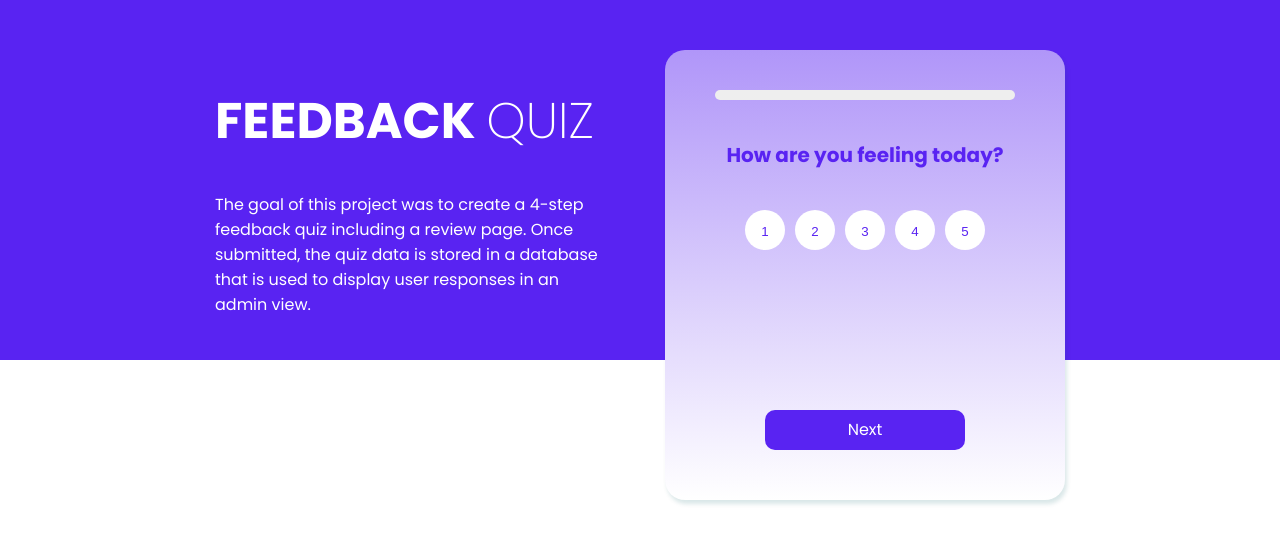
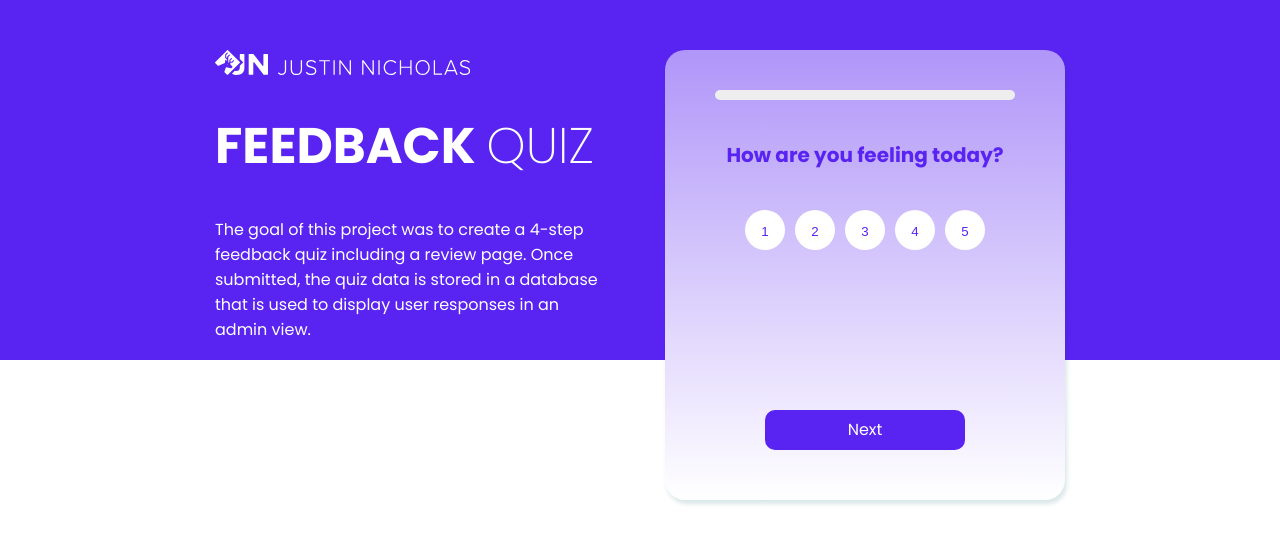
Before and after one commit to JustinNicholas/weekend-redux-feedback-loop, a React (Create React App) app: page /review in a window 1280 px wide. Shown: the top 544 px of the page. Built offline with nearby package versions, Linux system fonts and the light colour scheme.

Commit message:
add custom logo

```diff
--- a/src/components/App/App.css
+++ b/src/components/App/App.css
@@ -1,3 +1,11 @@
+.customLogo {
+  background-image: url('../../../public/images/JustinCustomLogo.svg');
+  height: 25px;
+  width: 255px;
+  margin-left: 0;
+  margin-top: 0;
+}
+
 .App {
   text-align: center;
   font-family: 'Poppins', sans-serif;
--- a/src/components/App/App.jsx
+++ b/src/components/App/App.jsx
@@ -36,11 +36,14 @@ function App() {
 
   return (
     <Router>
+
       {/* This info and header is returned on every page */}
       <div className="App">
+
         <div className="full-width-header">
           <div className="card-container">
             <header className="App-header">
+              <div className='customLogo'></div>
               <h1 className="App-title">
                 FEEDBACK <span className="reg">QUIZ</span>
               </h1>
```
Also changed, not shown: public/images/JustinCustomLogo.svg (added).
